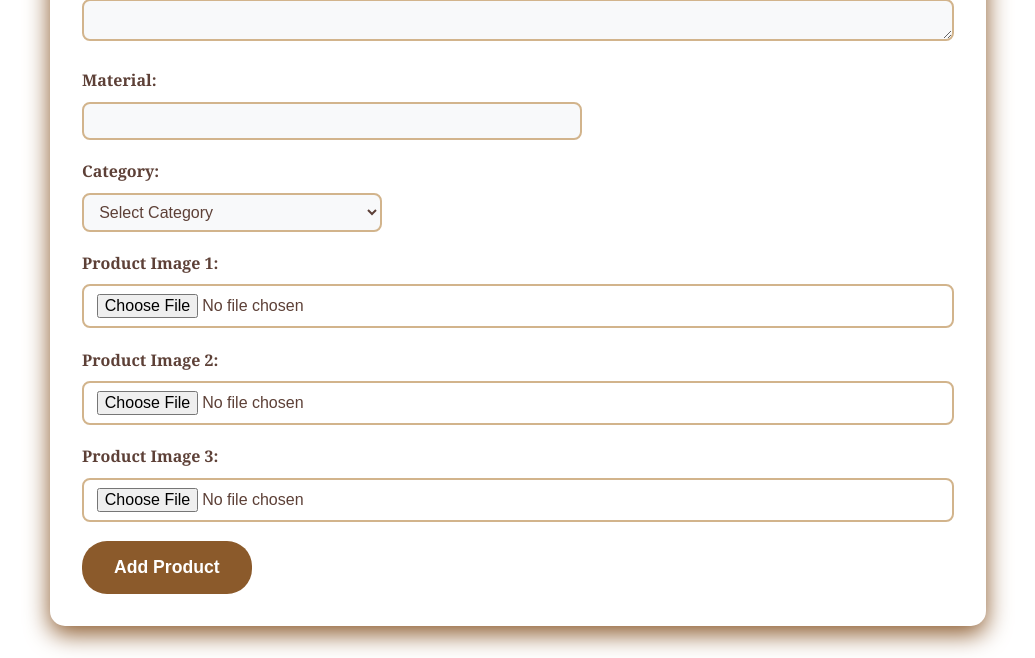
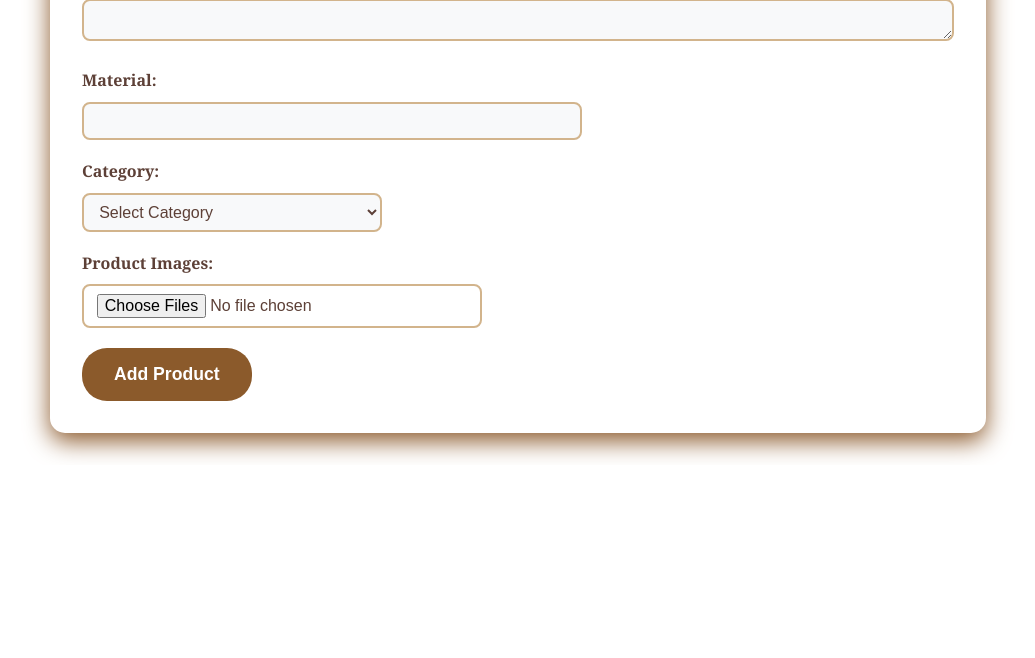
Before and after one commit to wx05820/WIS-ASG, a PHP site: page /product/addproduct.php in a window 1280 px wide. Shown: the part 803-1461 px from the top of the page, without its empty margins (122-1157 px from the left). After the commit the page ends 1262 px from the top, so only its background shows below. Run offline with PHP 8.4, Linux system fonts and the light colour scheme; tables that the repository leaves empty or names only in its code hold one stand-in row (values such as "Sample post").

Commit message:
modified:   Assignment/product/addproduct.php

```diff
--- a/Assignment/product/addproduct.php
+++ b/Assignment/product/addproduct.php
@@ -21,8 +21,7 @@ if ($_SERVER['REQUEST_METHOD'] === 'POST') {
 	}
 
 	if ($errorMsg === '') {
-		// Auto-generate prodID
-
+		// Auto-generate prodID=
 		// Check for existing product with same name and category
 		$exist_sql = "SELECT prodID FROM product WHERE name = ? AND catID = ? ORDER BY prodID ASC LIMIT 1";
 		$exist_stmt = $_db->prepare($exist_sql);
@@ -39,43 +38,43 @@ if ($_SERVER['REQUEST_METHOD'] === 'POST') {
 			$newColor = str_pad((int)$maxColor + 1, 2, '0', STR_PAD_LEFT);
 			$prodID = 'P' . $baseStr . $newColor;
 		} else {
-			// Generate new base prodID
-			$base_sql = "SELECT prodID FROM product WHERE LEFT(prodID,5) LIKE 'P%' ORDER BY prodID DESC LIMIT 1";
+			$base_sql = "
+				SELECT prodID
+				FROM product
+				WHERE prodID LIKE 'P____01'
+				ORDER BY CAST(SUBSTRING(prodID, 2, 4) AS UNSIGNED) DESC
+				LIMIT 1
+			";
 			$base_stmt = $_db->prepare($base_sql);
 			$base_stmt->execute();
 			$lastProd = $base_stmt->fetch();
+
 			if ($lastProd && isset($lastProd['prodID'])) {
+				// Get numeric part, increment by 1
 				$base = (int)substr($lastProd['prodID'], 1, 4) + 1;
 				$baseStr = str_pad($base, 4, '0', STR_PAD_LEFT);
 			} else {
-				$baseStr = '0001';
+				$baseStr = '0001'; // First product
 			}
+
+			// New ID based on largest number
 			$prodID = 'P' . $baseStr . '01';
 		}
 
-		// Handle image upload
-		if (isset($_FILES['image1']) && $_FILES['image1']['error'] === UPLOAD_ERR_OK) {
+		// Handle multiple image uploads
+		$image1 = $image2 = $image3 = '';
+		if (isset($_FILES['images']) && !empty($_FILES['images']['name'][0])) {
 			$targetDir = '../bin/';
-			$fileName = basename($_FILES['image1']['name']);
-			$targetFile = $targetDir . $fileName;
-			if (move_uploaded_file($_FILES['image1']['tmp_name'], $targetFile)) {
-				$image1 = $fileName;
-			}
-		}
-		if (isset($_FILES['image2']) && $_FILES['image2']['error'] === UPLOAD_ERR_OK) {
-			$targetDir = '../bin/';
-			$fileName = basename($_FILES['image2']['name']);
-			$targetFile = $targetDir . $fileName;
-			if (move_uploaded_file($_FILES['image2']['tmp_name'], $targetFile)) {
-				$image2 = $fileName;
-			}
-		}
-		if (isset($_FILES['image3']) && $_FILES['image3']['error'] === UPLOAD_ERR_OK) {
-			$targetDir = '../bin/';
-			$fileName = basename($_FILES['image3']['name']);
-			$targetFile = $targetDir . $fileName;
-			if (move_uploaded_file($_FILES['image3']['tmp_name'], $targetFile)) {
-				$image3 = $fileName;
+			for ($i = 0; $i < min(3, count($_FILES['images']['name'])); $i++) {
+				if ($_FILES['images']['error'][$i] === UPLOAD_ERR_OK) {
+					$fileName = basename($_FILES['images']['name'][$i]);
+					$targetFile = $targetDir . $fileName;
+					if (move_uploaded_file($_FILES['images']['tmp_name'][$i], $targetFile)) {
+						if ($i === 0) $image1 = $fileName;
+						if ($i === 1) $image2 = $fileName;
+						if ($i === 2) $image3 = $fileName;
+					}
+				}
 			}
 		}
 
@@ -229,18 +228,16 @@ $categories = $cat_stmt->fetchAll();
 				<?php endforeach; ?>
 			</select>
 
-			<label>Product Image 1:</label>
-			<input type="file" name="image1" accept="image/*">
-			<label>Product Image 2:</label>
-			<input type="file" name="image2" accept="image/*">
-			<label>Product Image 3:</label>
-			<input type="file" name="image3" accept="image/*">
+			<label>Product Images:</label>
+			<input type="file" name="images[]" style="width: 400px" accept="image/*" multiple>
 
 			<?php if (!empty($errorMsg)): ?>
 				<textarea readonly style="color: red; background: #fff; border: none; width: 100%;">Error: <?php echo htmlspecialchars($errorMsg); ?></textarea>
 			<?php endif; ?>
 
-			<button type="submit">Add Product</button>
+			<div>
+				<button type="submit">Add Product</button>
+			</div>
 		</form>
 	</div>
 </body>
```
